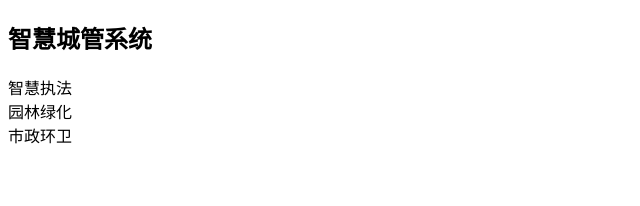
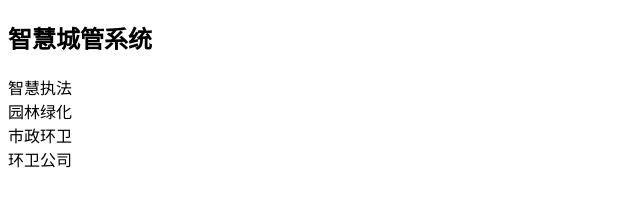
Before and after one commit to Lt1214397715/git_demo3, a plain HTML site: page index.html in a window 1280 px wide. Shown: the full height of the page, 0-640 px from the left. Drawn offline with Linux system fonts and the light colour scheme.

Commit message:
环卫公司管理上线

```diff
--- a/index.html
+++ b/index.html
@@ -13,7 +13,7 @@
  <div>智慧执法</div>
  <div>园林绿化</div>
  <div>市政环卫</div>
- <div></div>
+ <div>环卫公司</div>
  <div></div>
  </body>
 </html>
```
